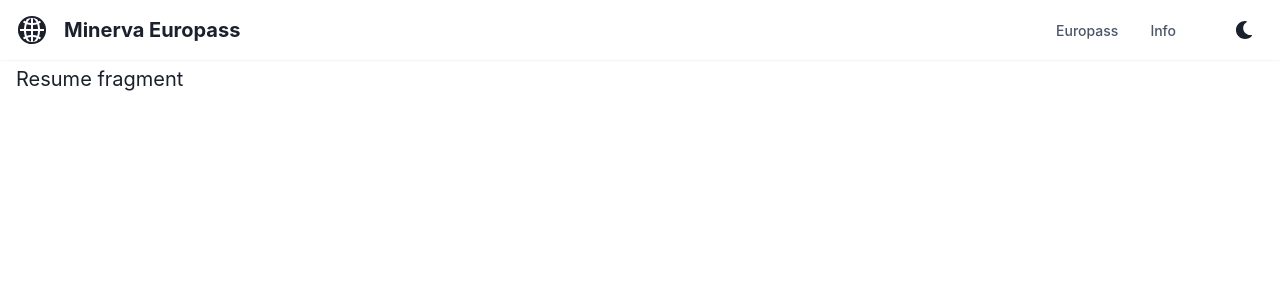
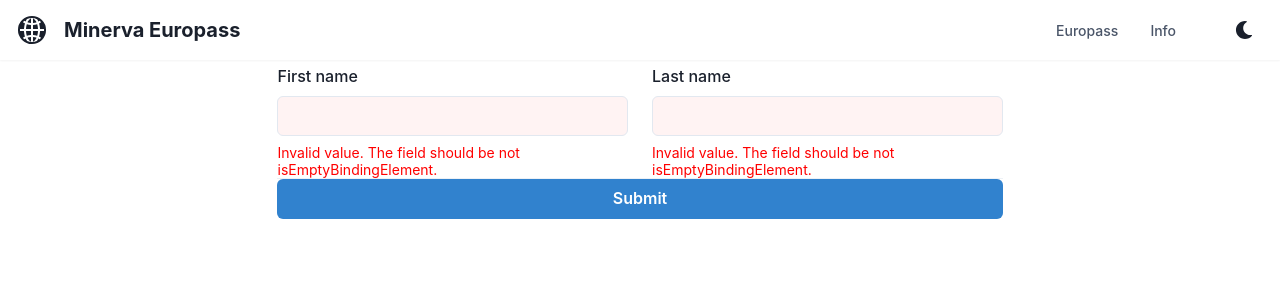
Before and after one commit to goto-eof/minerva-europass-client, a React (Create React App) app: page /#/fill-up-resume in a window 1280 px wide. Shown: the top 300 px of the page. Built offline with nearby package versions, Linux system fonts and the light colour scheme.

Commit message:
feature: profile partial implementaation

```diff
--- /dev/null
+++ b/src/components/resume/Profile.tsx
@@ -0,0 +1,98 @@
+import {
+  Box,
+  FormControl,
+  FormHelperText,
+  FormLabel,
+  HStack,
+  Input,
+  SimpleGrid,
+  VStack,
+  useStatStyles,
+} from '@chakra-ui/react';
+import ProfileDTO from '../../dto/resume/ProfileDTO';
+import { useEffect, useRef, useState } from 'react';
+import ErrorDTO from '../../dto/resume/ErrorDTO';
+
+export default function Profile({
+  pullData,
+  pinger,
+}: {
+  pinger: boolean;
+  pullData: (profile: ProfileDTO) => void;
+}) {
+  const [errorMessages, setErrorMessages] = useState<Array<ErrorDTO>>([]);
+
+  const firstNameRef = useRef<HTMLInputElement>(null);
+  const firstNameErrRef = useRef<HTMLDivElement>(null);
+  const lastNameErrRef = useRef<HTMLDivElement>(null);
+  const lastNameRef = useRef<HTMLInputElement>(null);
+
+  useEffect(() => {
+    if (!isInputValid()) {
+      return;
+    }
+    const data: ProfileDTO = retrieveDataAndBuildObject();
+    pullData(data);
+  }, [pinger]);
+
+  const isInputValid = () => {
+    let errors: Array<ErrorDTO> = [];
+    errors = errors.concat(validateField(firstNameRef, firstNameErrRef));
+    errors = errors.concat(validateField(lastNameRef, lastNameErrRef));
+    setErrorMessages(errors);
+    return errors.length == 0;
+  };
+
+  const validateField = (
+    ref: React.RefObject<HTMLInputElement>,
+    errRef: React.RefObject<HTMLDivElement>
+  ): Array<ErrorDTO> => {
+    const errMessages: Array<ErrorDTO> = [];
+    if (!ref.current!.value) {
+      ref.current!.style.backgroundColor = '#FFF3F3';
+      const errMessage =
+        'Invalid value. The field should be not isEmptyBindingElement.';
+      errMessages.push({
+        key: ref.current!.id,
+        value: errMessage,
+      });
+      errRef.current!.textContent = errMessage;
+      errRef.current!.style.color = 'red';
+
+      return errMessages;
+    }
+    ref.current!.style.backgroundColor = '';
+    errRef.current!.textContent = '';
+    errRef.current!.style.color = '';
+
+    return [];
+  };
+
+  const retrieveDataAndBuildObject = (): ProfileDTO => {
+    return {
+      firstName: firstNameRef.current!.value,
+      lastName: lastNameRef.current!.value,
+    };
+  };
+
+  return (
+    <VStack textAlign={'left'}>
+      <SimpleGrid columns={{ base: 2 }} spacing={6} width={'full'}>
+        <FormControl>
+          <FormLabel htmlFor="firstName">First name</FormLabel>
+          <Input id="firstName" ref={firstNameRef} />
+          <FormHelperText ref={firstNameErrRef}>
+            Insert your first name
+          </FormHelperText>
+        </FormControl>
+        <FormControl>
+          <FormLabel htmlFor="lastName">Last name</FormLabel>
+          <Input id="lastName" ref={lastNameRef} />
+          <FormHelperText ref={lastNameErrRef}>
+            Insert your last name
+          </FormHelperText>
+        </FormControl>
+      </SimpleGrid>
+    </VStack>
+  );
+}
--- a/src/components/resume/Resume.tsx
+++ b/src/components/resume/Resume.tsx
@@ -1,3 +1,26 @@
+import { Button, Container, Divider } from '@chakra-ui/react';
+import Profile from './Profile';
+import ProfileDTO from '../../dto/resume/ProfileDTO';
+import { useState } from 'react';
+
 export default function Resume() {
-  return <>Resume fragment</>;
+  const [pinger, setPinger] = useState<boolean>(false);
+
+  const pullProfile = (profile: ProfileDTO): void => {
+    console.log(profile);
+  };
+
+  return (
+    <Container>
+      <Profile pullData={pullProfile} pinger={pinger} />
+      <Divider />
+      <Button
+        width={'full'}
+        colorScheme="blue"
+        onClick={() => setPinger(!pinger)}
+      >
+        Submit
+      </Button>
+    </Container>
+  );
 }
--- /dev/null
+++ b/src/dto/resume/ErrorDTO.ts
@@ -0,0 +1,4 @@
+export default interface ErrorDTO {
+  key: string;
+  value: string;
+}
```
Also changed, not shown: src/dto/resume/ProfileDTO.ts (+12 -12 lines).
